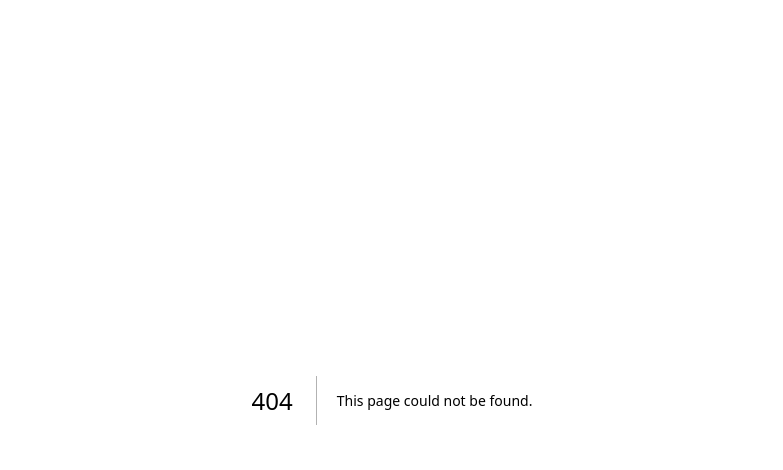
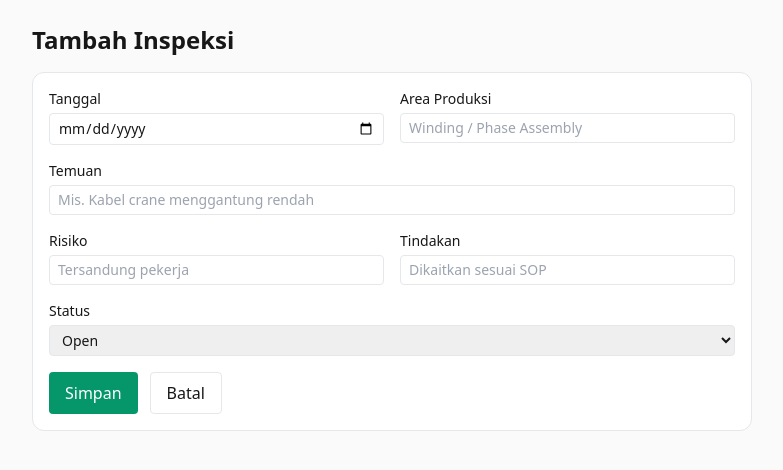
Before and after one commit to Armansj-pixel/EHS-Suite, a Next.js app: page /inspections/new in a window 1280 px wide. Before the commit this address had no page. Shown: the top 470 px of the page, without its empty margins (248-1031 px from the left). Built offline with nearby package versions, Linux system fonts and the light colour scheme.

Commit message:
Create inspections/new/page.tsx

```diff
--- /dev/null
+++ b/app/inspections/new/page.tsx
@@ -0,0 +1,141 @@
+// app/inspections/new/page.tsx
+"use client";
+
+import { useState } from "react";
+import { db } from "@/lib/firebase";
+import { addDoc, collection, serverTimestamp } from "firebase/firestore";
+import { getAuth } from "firebase/auth";
+import { useRouter } from "next/navigation";
+
+export default function NewInspectionPage() {
+  const [date, setDate] = useState<string>("");
+  const [area, setArea] = useState("");
+  const [finding, setFinding] = useState("");
+  const [risk, setRisk] = useState("");
+  const [action, setAction] = useState("");
+  const [status, setStatus] = useState<"Open" | "Closed">("Open");
+  const [saving, setSaving] = useState(false);
+  const router = useRouter();
+
+  async function handleSubmit(e: React.FormEvent) {
+    e.preventDefault();
+    try {
+      setSaving(true);
+      const auth = getAuth();
+      const user = auth.currentUser;
+      if (!user) throw new Error("Anda belum login.");
+
+      await addDoc(collection(db, "inspections"), {
+        date: date || new Date().toISOString().slice(0, 10),
+        area,
+        finding,
+        risk,
+        action,
+        status,
+        createdAt: serverTimestamp(),
+        createdBy: user.uid,
+        createdByEmail: user.email ?? "",
+      });
+
+      router.replace("/inspections");
+    } catch (err: any) {
+      alert(err?.message ?? "Gagal menyimpan inspeksi");
+    } finally {
+      setSaving(false);
+    }
+  }
+
+  return (
+    <main className="p-6 max-w-3xl mx-auto">
+      <h1 className="text-2xl font-semibold mb-4">Tambah Inspeksi</h1>
+
+      <form onSubmit={handleSubmit} className="space-y-4 bg-white p-4 rounded-xl border">
+        <div className="grid grid-cols-1 md:grid-cols-2 gap-4">
+          <label className="text-sm">
+            Tanggal
+            <input
+              type="date"
+              value={date}
+              onChange={(e) => setDate(e.target.value)}
+              className="mt-1 w-full border rounded px-2 py-1"
+              required
+            />
+          </label>
+          <label className="text-sm">
+            Area Produksi
+            <input
+              value={area}
+              onChange={(e) => setArea(e.target.value)}
+              placeholder="Winding / Phase Assembly"
+              className="mt-1 w-full border rounded px-2 py-1"
+              required
+            />
+          </label>
+        </div>
+
+        <label className="text-sm block">
+          Temuan
+          <input
+            value={finding}
+            onChange={(e) => setFinding(e.target.value)}
+            placeholder="Mis. Kabel crane menggantung rendah"
+            className="mt-1 w-full border rounded px-2 py-1"
+            required
+          />
+        </label>
+
+        <div className="grid grid-cols-1 md:grid-cols-2 gap-4">
+          <label className="text-sm">
+            Risiko
+            <input
+              value={risk}
+              onChange={(e) => setRisk(e.target.value)}
+              placeholder="Tersandung pekerja"
+              className="mt-1 w-full border rounded px-2 py-1"
+              required
+            />
+          </label>
+          <label className="text-sm">
+            Tindakan
+            <input
+              value={action}
+              onChange={(e) => setAction(e.target.value)}
+              placeholder="Dikaitkan sesuai SOP"
+              className="mt-1 w-full border rounded px-2 py-1"
+              required
+            />
+          </label>
+        </div>
+
+        <label className="text-sm block">
+          Status
+          <select
+            value={status}
+            onChange={(e) => setStatus(e.target.value as any)}
+            className="mt-1 w-full border rounded px-2 py-1"
+          >
+            <option value="Open">Open</option>
+            <option value="Closed">Closed</option>
+          </select>
+        </label>
+
+        <div className="flex gap-3">
+          <button
+            type="submit"
+            disabled={saving}
+            className="px-4 py-2 rounded bg-emerald-600 text-white disabled:opacity-60"
+          >
+            {saving ? "Menyimpan..." : "Simpan"}
+          </button>
+          <button
+            type="button"
+            onClick={() => history.back()}
+            className="px-4 py-2 rounded border"
+          >
+            Batal
+          </button>
+        </div>
+      </form>
+    </main>
+  );
+}
```
